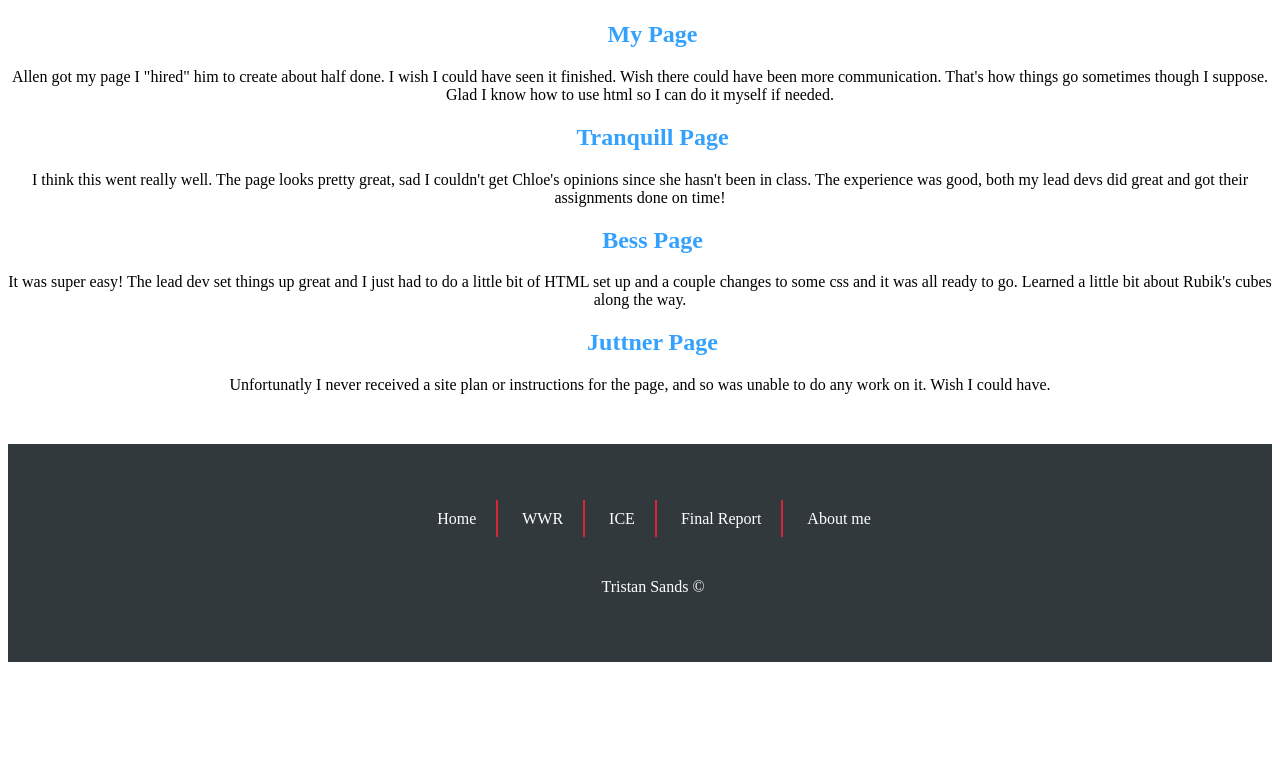
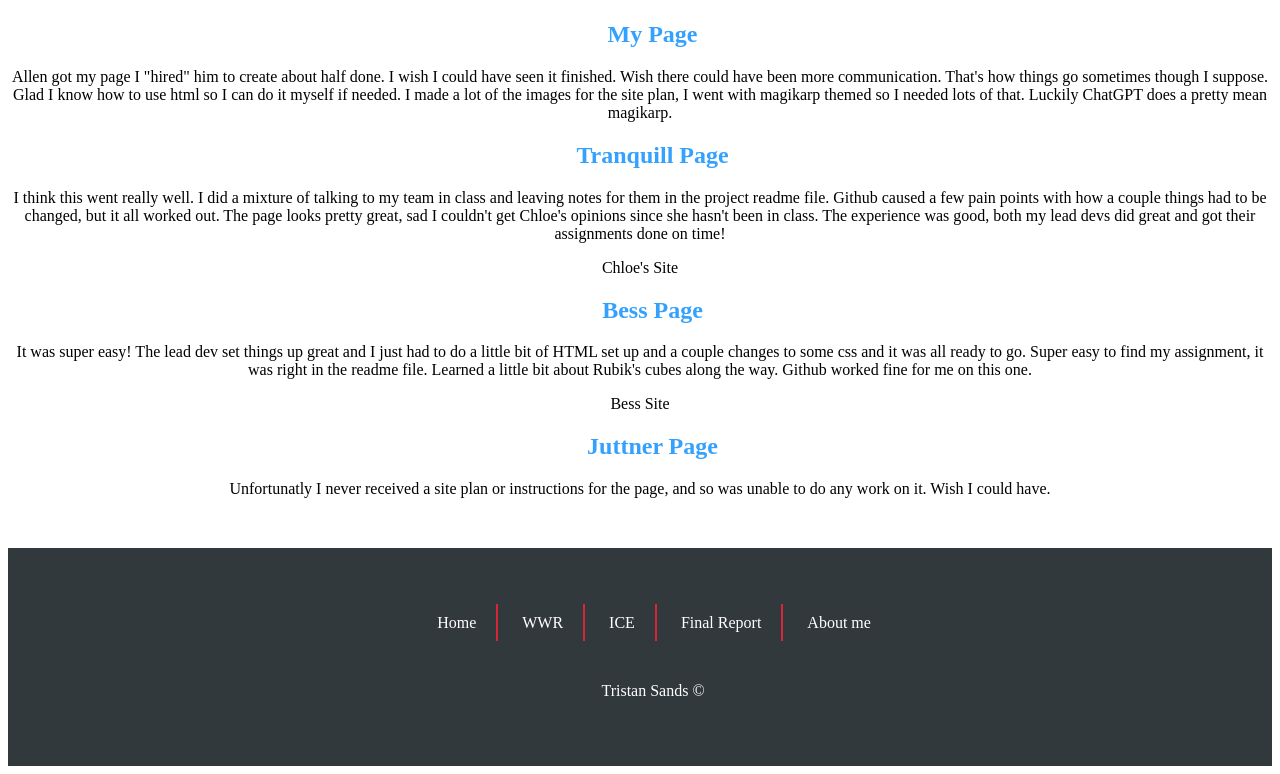
Before and after one commit to Islingr0822/WDD130, a plain HTML site: page portal_page/final.html in a window 1280 px wide. Shown: the part 161-935 px from the top of the page. Before the commit the page ends 831 px from the top, so only its background shows below. Drawn offline with Linux system fonts and the light colour scheme.

Commit message:
final fixes

```diff
--- a/portal_page/final.html
+++ b/portal_page/final.html
@@ -13,7 +13,7 @@
             <ul>
                 <li><a href="../index.html">Home</a></li>
                 <li><a href="../wwr/wwr.html">WWR</a></li>
-                <li><a href="../ICE/ICE.html">ICE</a></li>
+                <li><a href="../ice/ICE.html">ICE</a></li>
                 <li><a href="../portal_page/final.html">Final Report</a></li>
                 <li><a href="../portal_page/about_me.html">About me</a></li>
             </ul>
@@ -22,13 +22,15 @@
     <main>
         <div id="block6">
             <h2>My Page</h2>
-            <p>Allen got my page I "hired" him to create about half done. I wish I could have seen it finished. Wish there could have been more communication. That's how things go sometimes though I suppose. Glad I know how to use html so I can do it myself if needed. </p>
+            <p>Allen got my page I "hired" him to create about half done. I wish I could have seen it finished. Wish there could have been more communication. That's how things go sometimes though I suppose. Glad I know how to use html so I can do it myself if needed. I made a lot of the images for the site plan, I went with magikarp themed so I needed lots of that. Luckily ChatGPT does a pretty mean magikarp.  </p>
 
             <h2>Tranquill Page</h2>
-            <p> I think this went really well. The page looks pretty great, sad I couldn't get Chloe's opinions since she hasn't been in class. The experience was good, both my lead devs did great and got their assignments done on time!</p>
+            <p> I think this went really well. I did a mixture of talking to my team in class and leaving notes for them in the project readme file. Github caused a few pain points with how a couple things had to be changed, but it all worked out. The page looks pretty great, sad I couldn't get Chloe's opinions since she hasn't been in class. The experience was good, both my lead devs did great and got their assignments done on time!</p>
+            <a href="https://islingr0822.github.io/WDD130-Tranquill/">Chloe's Site</a>
 
             <h2>Bess Page</h2>
-            <p>It was super easy! The lead dev set things up great and I just had to do a little bit of HTML set up and a couple changes to some css and it was all ready to go. Learned a little bit about Rubik's cubes along the way.</p>
+            <p>It was super easy! The lead dev set things up great and I just had to do a little bit of HTML set up and a couple changes to some css and it was all ready to go. Super easy to find my assignment, it was right in the readme file. Learned a little bit about Rubik's cubes along the way. Github worked fine for me on this one.</p>
+            <a href="https://github.com/DonutMan76/wdd130-Bess">Bess Site</a>
 
             <h2>Juttner Page</h2>
             <p>Unfortunatly I never received a site plan or instructions for the page, and so was unable to do any work on it. Wish I could have.</p>
@@ -42,7 +44,7 @@
             <ul>
                 <li><a href="../index.html">Home</a></li>
                 <li><a href="../wwr/wwr.html">WWR</a></li>
-                <li><a href="../ICE/ICE.html">ICE</a></li>
+                <li><a href="../ice/ICE.html">ICE</a></li>
                 <li><a href="../portal_page/final.html">Final Report</a></li>
                 <li><a href="../portal_page/about_me.html">About me</a></li>
             </ul>
```
Also changed, not shown: ice/ICE.html (+2 -2 lines), portal_page/about_me.html (+1 -1 lines).
